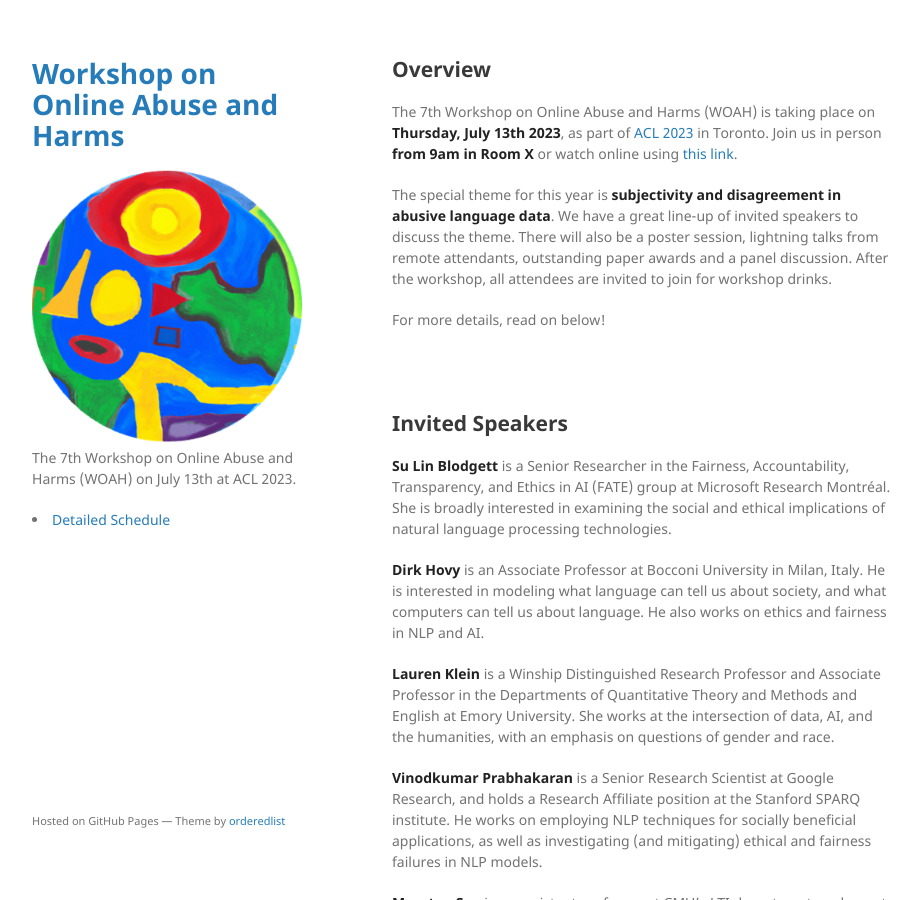
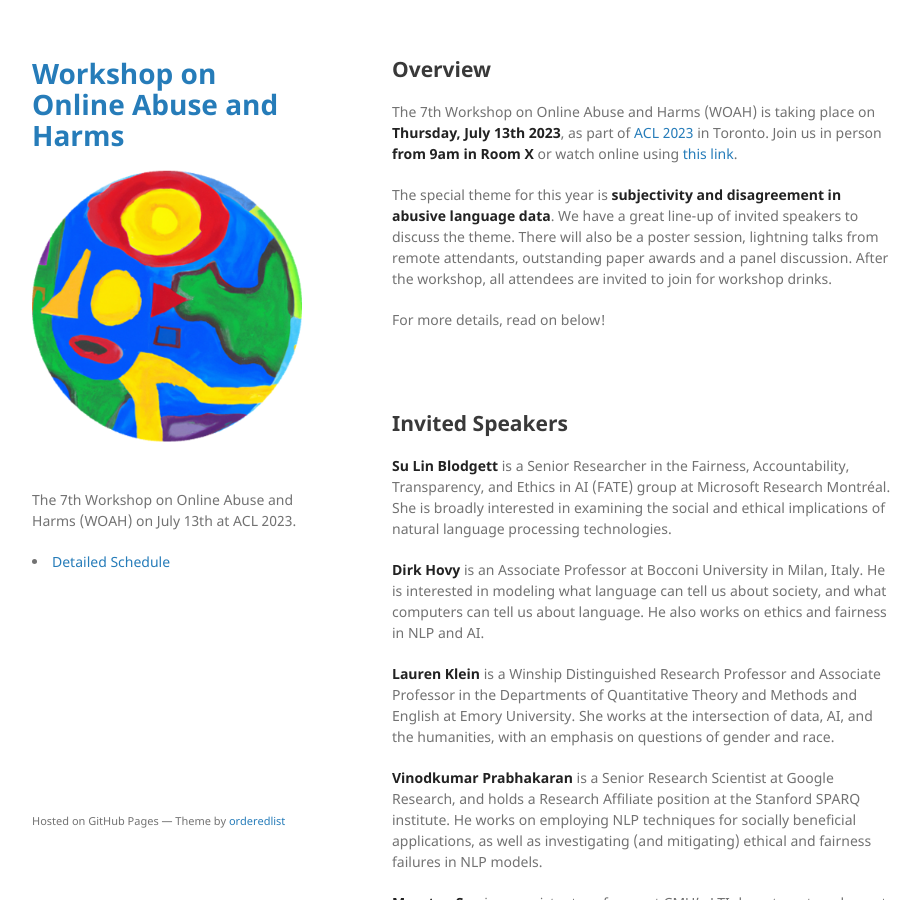
Before and after one commit to fmplaza/woah-workshop.github.io, a Jekyll site: the page built from index.md, in a window 1280 px wide and 900 px high. Shown: the whole window, without its empty margins (178-1098 px from the left). Built offline with Jekyll 4.4.1, drawn with Linux system fonts in a browser that asks for light colours.

```diff
--- a/_config.yml
+++ b/_config.yml
@@ -1,6 +1,6 @@
 title: Workshop on Online Abuse and Harms
 logo: /assets/img/logo_woah.png
-description: The 7th Workshop on Online Abuse and Harms (WOAH) on July 13th at ACL 2023.
+description: <br/><br/> The 7th Workshop on Online Abuse and Harms (WOAH) on July 13th at ACL 2023.
 show_downloads: false
 google_analytics:
 theme: jekyll-theme-minimal
```
